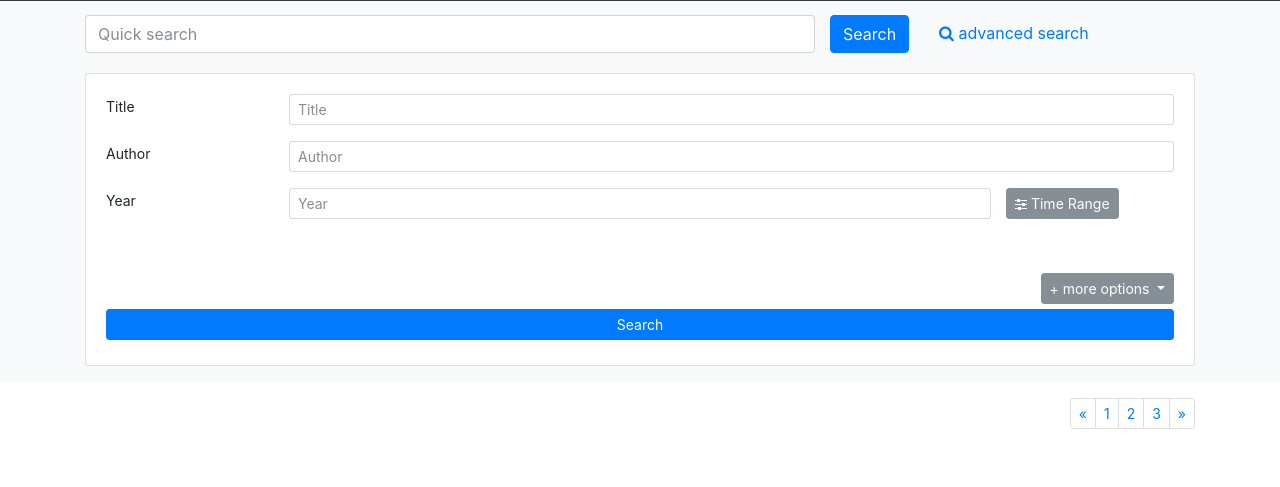
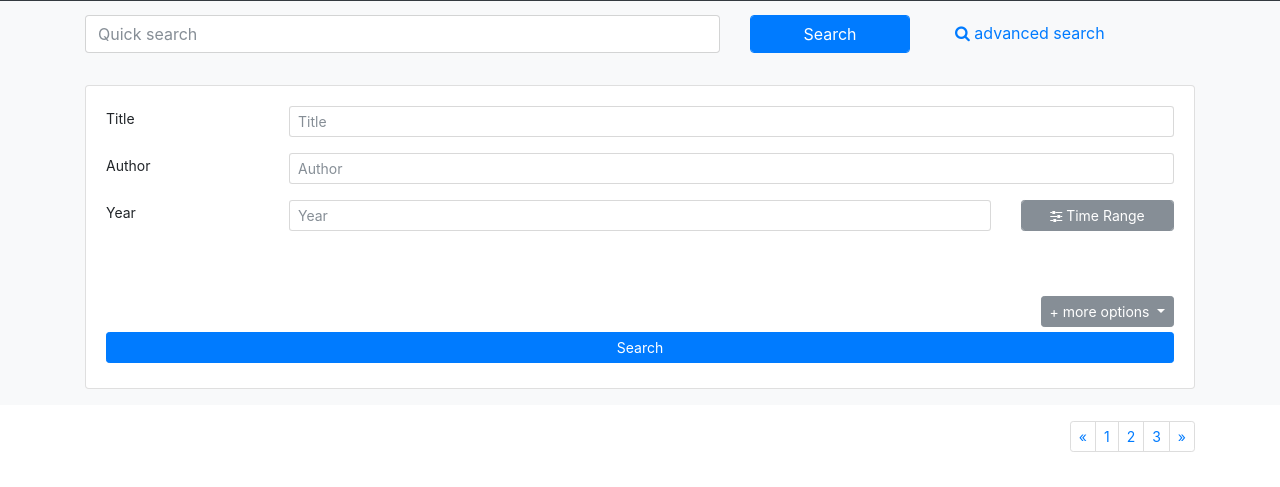
Before and after one commit to florianlimmer/ediana_new, a PHP site: page /literature_main.php in a window 1280 px wide. Shown: the part 57-544 px from the top of the page. Run offline with PHP 8.4, Linux system fonts and the light colour scheme; some libraries are stand-ins or nearby versions.

Commit message:
<lit_suggestions.php> An der Datenübergabe der wp_id gebastelt <literature_main.php> Buttons schöner ausgerichtet, Seite kann jetzt skaliert werden

```diff
--- a/Literature/js/quicksearch_functions.js
+++ b/Literature/js/quicksearch_functions.js
@@ -8,6 +8,9 @@ $("#quickSearch").on('keyup change',
 	e.preventDefault();
 
 	input = $("#quickSearch").val();
+
+
+	//TODO bei option data-tags vergeben, in denen die ID der Option gespeichert wird, um dann nach der ID Suchen zu können
 
 	$.ajax({
 
--- a/Literature/lit_search.php
+++ b/Literature/lit_search.php
@@ -16,13 +16,11 @@ SELECT ref_center.ref_wpid FROM `ref_authors` JOIN `ref_center` ON 			ref_author
 WHERE ref_authors.ref_secondname LIKE '%" . $author . "%'
 AND ref_center.ref_year LIKE '%" . $year . "%'
 AND ref_center.ref_title LIKE '%" . $title . "%'
-AND ref_center.ref_type LIKE '%" . $type . "%'
 GROUP BY ref_center.ref_wpid
 LIMIT 25
 
 ");
 
-    echo $journal;
 
     while ($order = mysqli_fetch_assoc($ref_order))
     {
--- a/literature_main.php
+++ b/literature_main.php
@@ -10,19 +10,21 @@ include "navbar.php";
 
 
             <div class="form-group row">
-                <div class="col-8">
-                    <input class="form-control" type="text" id="quickSearch" list="optionsQuickSearch" placeholder="Quick search">
+                <div class="col-lg-7">
+                    <input class="form-control" style="margin-bottom: 1rem;" type="text" id="quickSearch" list="optionsQuickSearch" placeholder="Quick search">
                     <datalist id="optionsQuickSearch"> <!--TODO: Breite der Options anpassen-->
 
                     </datalist>
                 </div>
-                <button type="submit" class="btn btn-primary mb-1" id="quickSearchButton">Search</button>
-                <div class="col-3">
+                <div class="col-lg-2">
+                    <button type="submit" class="btn btn-primary form-control" id="quickSearchButton">Search</button>
+                </div>
+                <div class="col-lg-3">
                     <a data-toggle="collapse" href="#collapseExample" role="button" aria-expanded="false" aria-controls="collapseExample">
                         <label for="colFormLabelSm" class="col-sm col-form-label col-form-label">
                             <i class="fa fa-search" aria-hidden="true"></i>
                             advanced search
-                        </label>
+                        </label> <!--TODO Quicksearch ausgrauen, wenn erweiterte Suche angefordert wird-->
                     </a>
                 </div>
             </div>
@@ -49,13 +51,15 @@ include "navbar.php";
                         <div class="form-group row"><!--Special Feature Range Slider-->
                             <label for="inputYear" class="col-sm-2 col-form-label col-form-label-sm">Year</label>
                             <div class="col-sm-8">
-                                <input type="text" class="form-control form-control-sm" id="inputYear" placeholder="Year">
+                                <input type="text" style="margin-bottom: 1rem;" class="form-control form-control-sm" id="inputYear" placeholder="Year">
                             </div>
-                            <button class="btn btn-secondary btn-sm"  type="button"
-                                    data-toggle="collapse" href="#rangeSlider" role="button" aria-expanded="false"
-                                    aria-controls="collapseRangeSlider" id="button_range">
-                                <i class="fa fa-sliders" aria-hidden="true"></i> Time Range
-                            </button>
+                            <div class="col-lg-2">
+                                <button class="btn btn-secondary btn-sm form-control form-control-sm"  type="button"
+                                        data-toggle="collapse" href="#rangeSlider" role="button" aria-expanded="false"
+                                        aria-controls="collapseRangeSlider" id="button_range">
+                                    <i class="fa fa-sliders" aria-hidden="true"></i> Time Range
+                                </button>
+                            </div>
                         </div>
                     </form>
                     <!--Range Slider Collapse -->
```
Also changed, not shown: Literature/lit_suggestions.php (+19 -6 lines).
